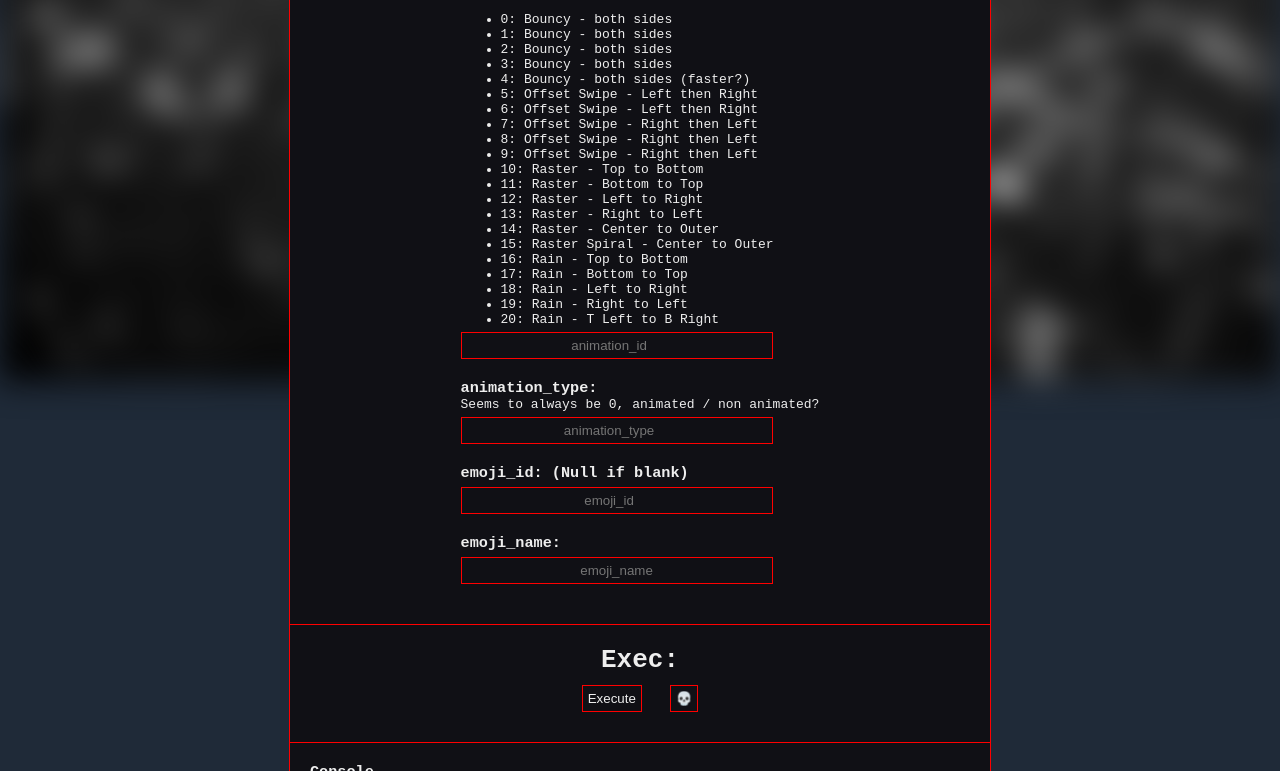
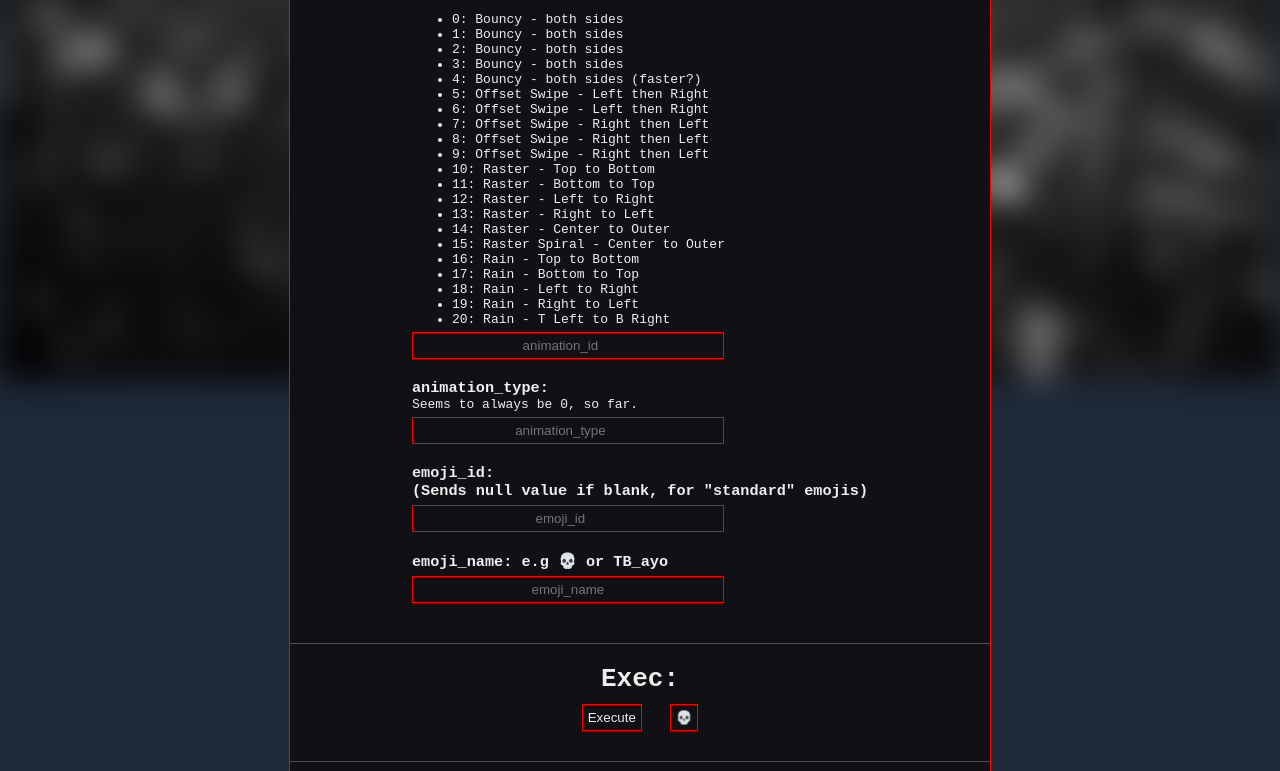
Before and after one commit to Tehbb3/FK_VCE, a plain HTML site: page src/index.html in a window 1280 px wide. Shown: the part 419-1190 px from the top of the page. Drawn offline with Linux system fonts and the light colour scheme.

Commit message:
Update input descriptions

```diff
--- a/src/index.html
+++ b/src/index.html
@@ -70,18 +70,18 @@
 
             <h3>animation_type:</h3>
             <p>
-                Seems to always be 0, animated / non animated?
+                Seems to always be 0, so far.
             </p>
             <input type="number" name="animation_type" id="input-animation-type" placeholder="animation_type">
             <br>
             <br>
 
-            <h3>emoji_id: (Null if blank)</h3>
+            <h3>emoji_id: <br>(Sends null value if blank, for "standard" emojis)</h3>
             <input type="number" name="emoji_id" id="input-emoji-id" placeholder="emoji_id">
             <br>
             <br>
 
-            <h3>emoji_name:</h3>
+            <h3>emoji_name: e.g 💀 or TB_ayo</h3>
             <input type="text" name="emoji_name" id="input-emoji-name" placeholder="emoji_name">
             <br>
             <br>
```
